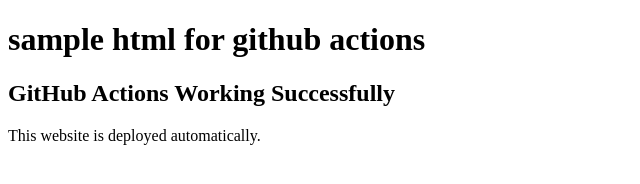
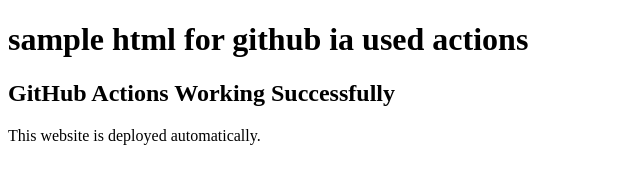
Before and after one commit to Syedibrahim07/github-actions-demo, a plain HTML site: page index.html in a window 1280 px wide. Shown: the whole page, without its empty margins (0-640 px from the left). Drawn offline with Linux system fonts and the light colour scheme.

Commit message:
code change

```diff
--- a/index.html
+++ b/index.html
@@ -5,7 +5,7 @@
     <title>My First CI CD Project</title>
 </head>
 <body>
-    <h1>sample html for github actions</h1>
+    <h1>sample html for github ia used actions</h1>
     <h2>GitHub Actions Working Successfully</h2>
     <p>This website is deployed automatically.</p>
 </body>
```
